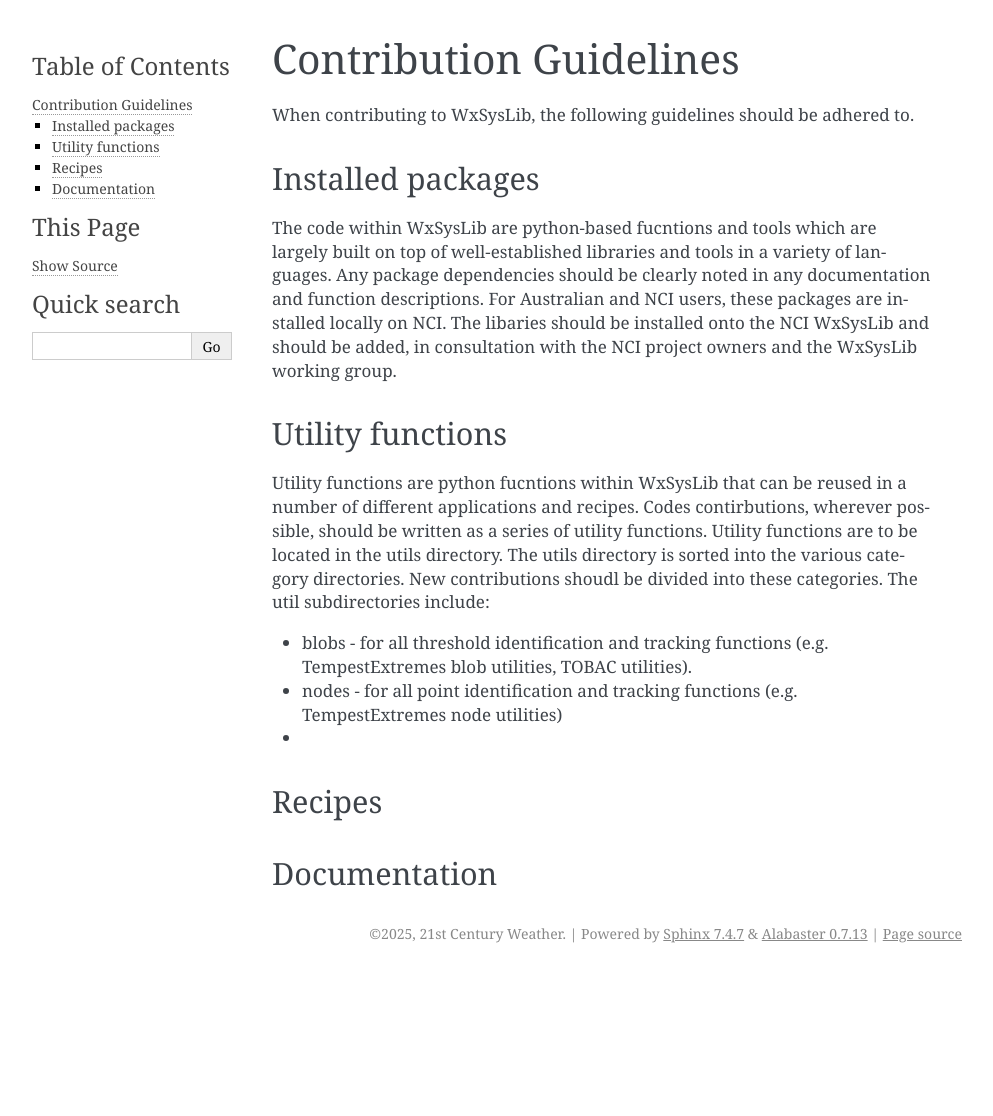
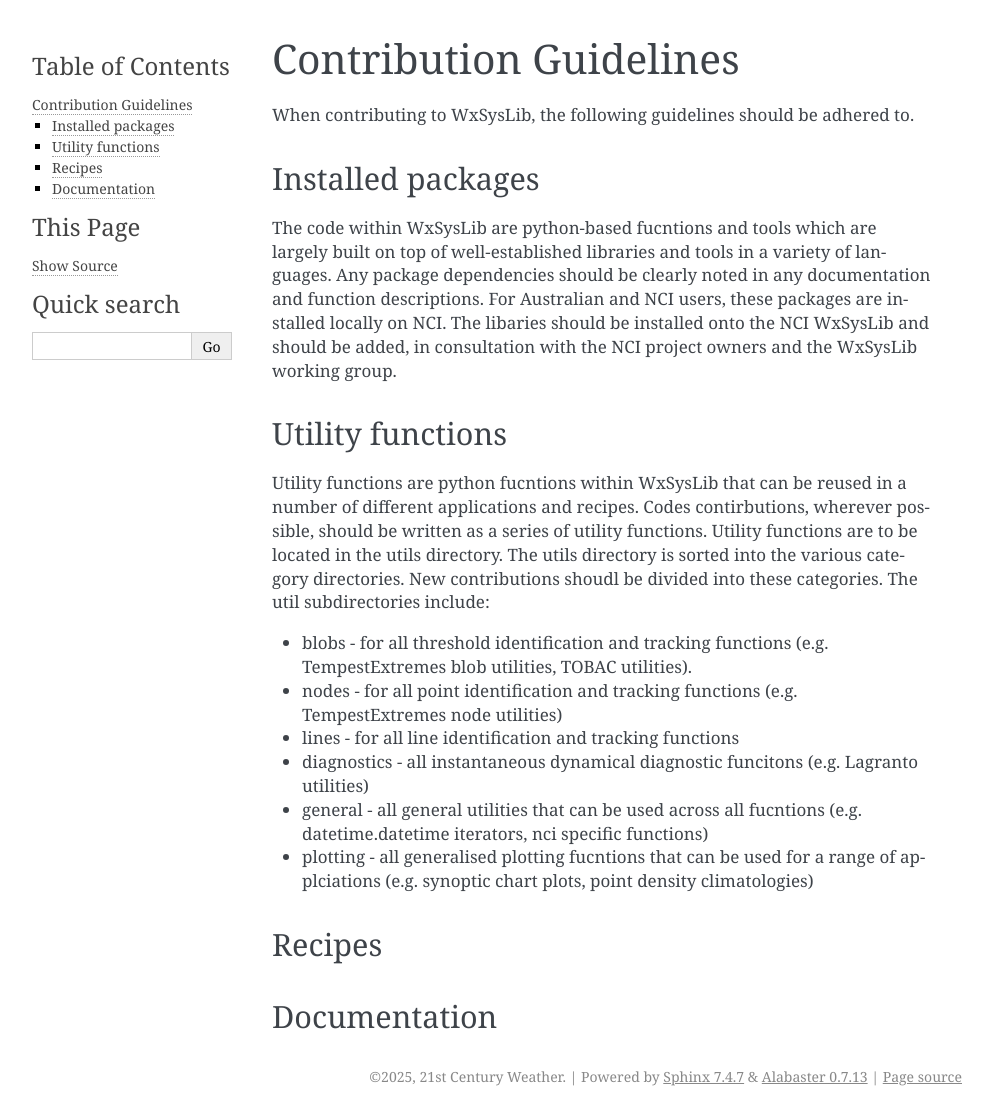
Before and after one commit to andrewbrown31/WxSysLib, a Sphinx documentation site: the page built from docs/contributing.rst, in a window 1280 px wide. Shown: the whole page, without its empty margins (148-1141 px from the left). Built offline with Sphinx 7.4.7, drawn with Linux system fonts in a browser that asks for light colours; before the commit the page ends 973 px from its top, so only the background shows below that.

Commit message:
Update contributing.rst

```diff
--- a/docs/contributing.rst
+++ b/docs/contributing.rst
@@ -13,7 +13,10 @@
 
 - blobs - for all threshold identification and tracking functions (e.g. TempestExtremes blob utilities, TOBAC utilities).
 - nodes - for all point identification and tracking functions (e.g. TempestExtremes node utilities)
--
+- lines - for all line identification and tracking functions
+- diagnostics - all instantaneous dynamical diagnostic funcitons (e.g. Lagranto utilities)
+- general - all general utilities that can be used across all fucntions (e.g. datetime.datetime iterators, nci specific functions)
+- plotting - all generalised plotting fucntions that can be used for a range of applciations (e.g. synoptic chart plots, point density climatologies)
 
 Recipes
 -------
```
